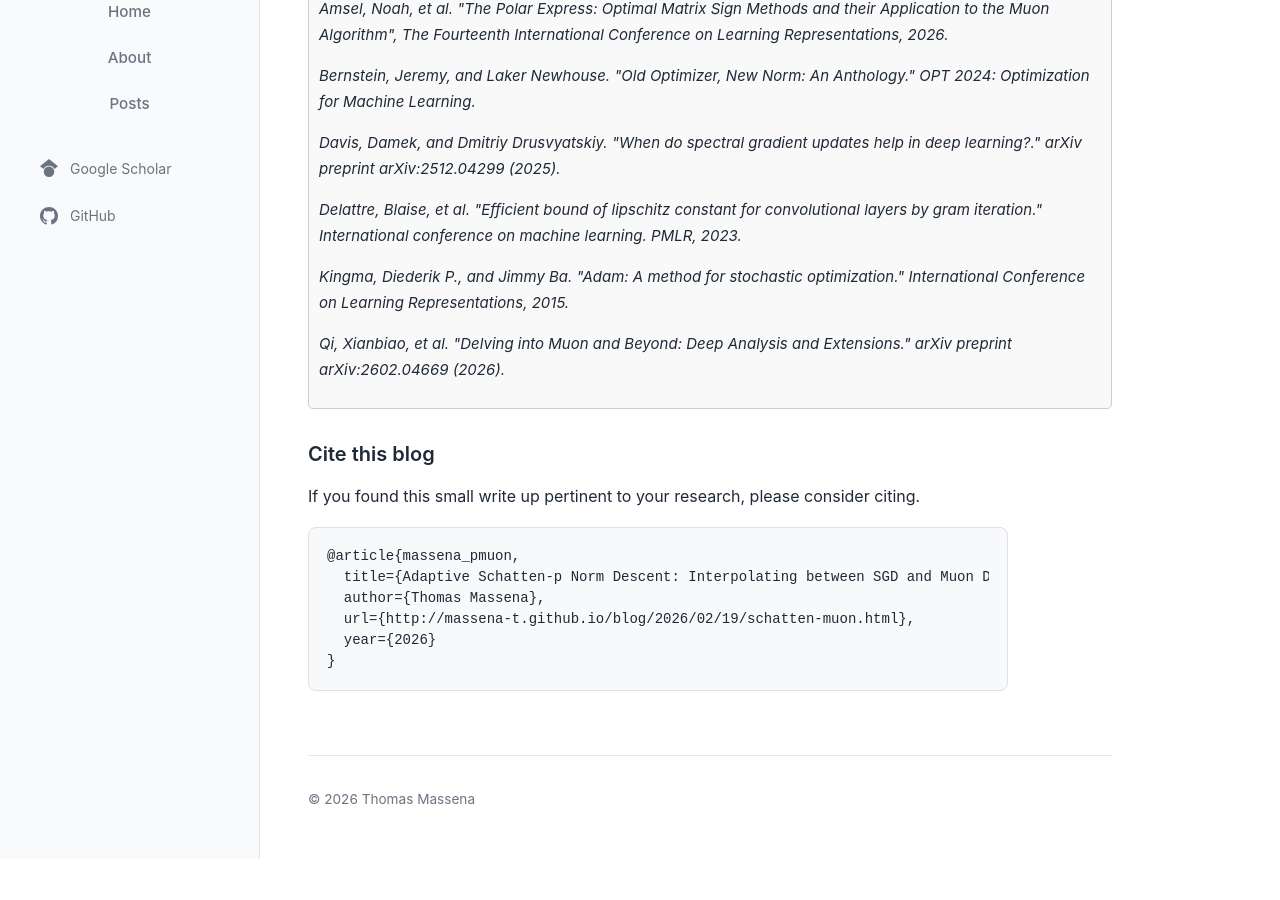
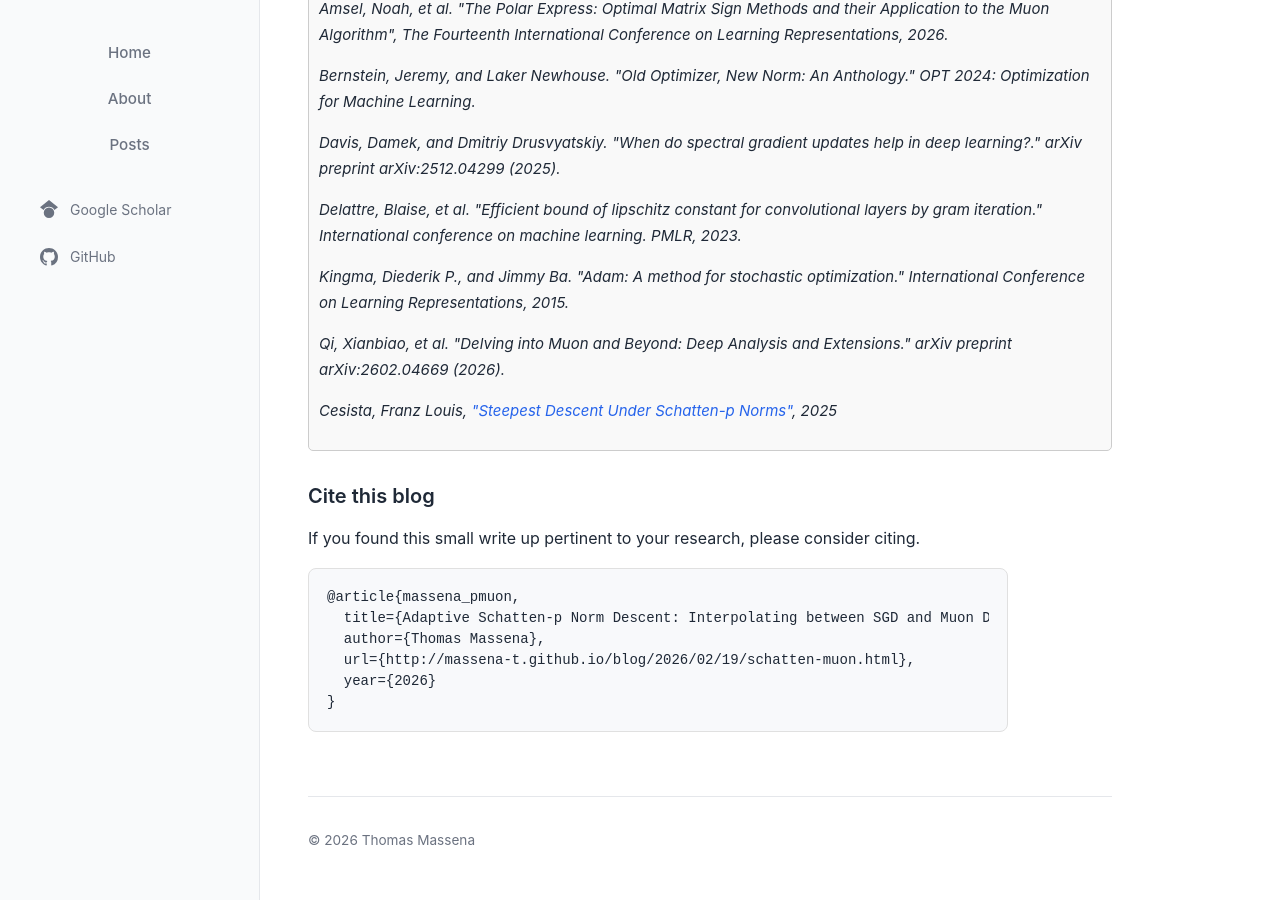
Before and after one commit to massena-t/massena-t.github.io, a Jekyll site: the page built from _posts/2026-02-19-schatten-muon.md, in a window 1280 px wide and 900 px high, scrolled down 10542 px. Built offline with Jekyll 4.4.1, drawn with Linux system fonts in a browser that asks for light colours; before the commit the page ends 11401 px from its top, so only the background shows below that.

Commit message:
add to references

```diff
--- a/_posts/2026-02-19-schatten-muon.md
+++ b/_posts/2026-02-19-schatten-muon.md
@@ -414,6 +414,8 @@ I might be working on this in the following weeks.
 
 <p>Qi, Xianbiao, et al. "Delving into Muon and Beyond: Deep Analysis and Extensions." arXiv preprint arXiv:2602.04669 (2026).</p>
 
+<p>Cesista, Franz Louis, <a href="https://leloykun.github.io/ponder/steepest-descent-schatten-p/" target="_blank">"Steepest Descent Under Schatten-p Norms"</a>, 2025</p>
+
 </div>
 
 ### Cite this blog
```
Also changed, not shown: 2 other files.
